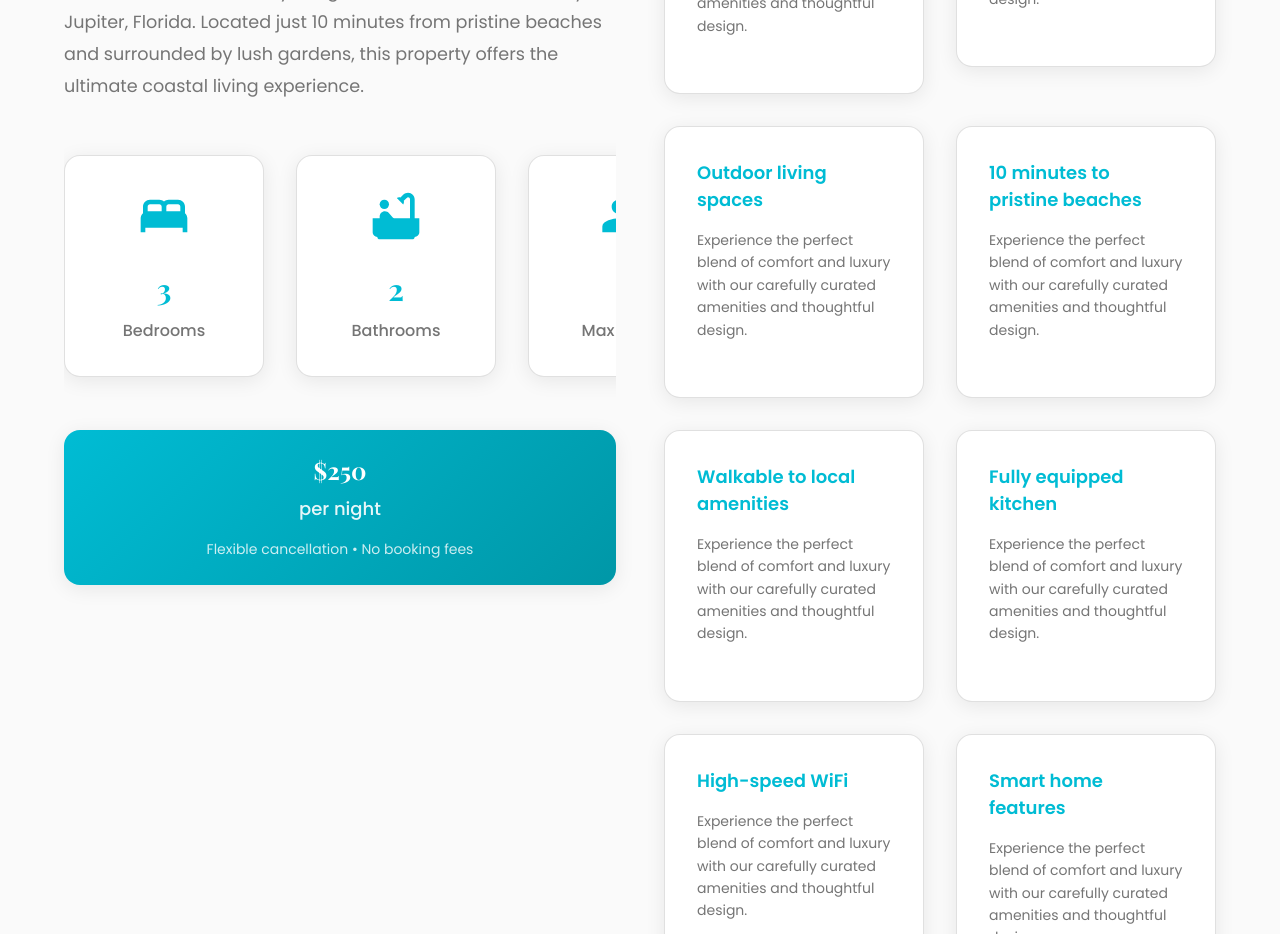
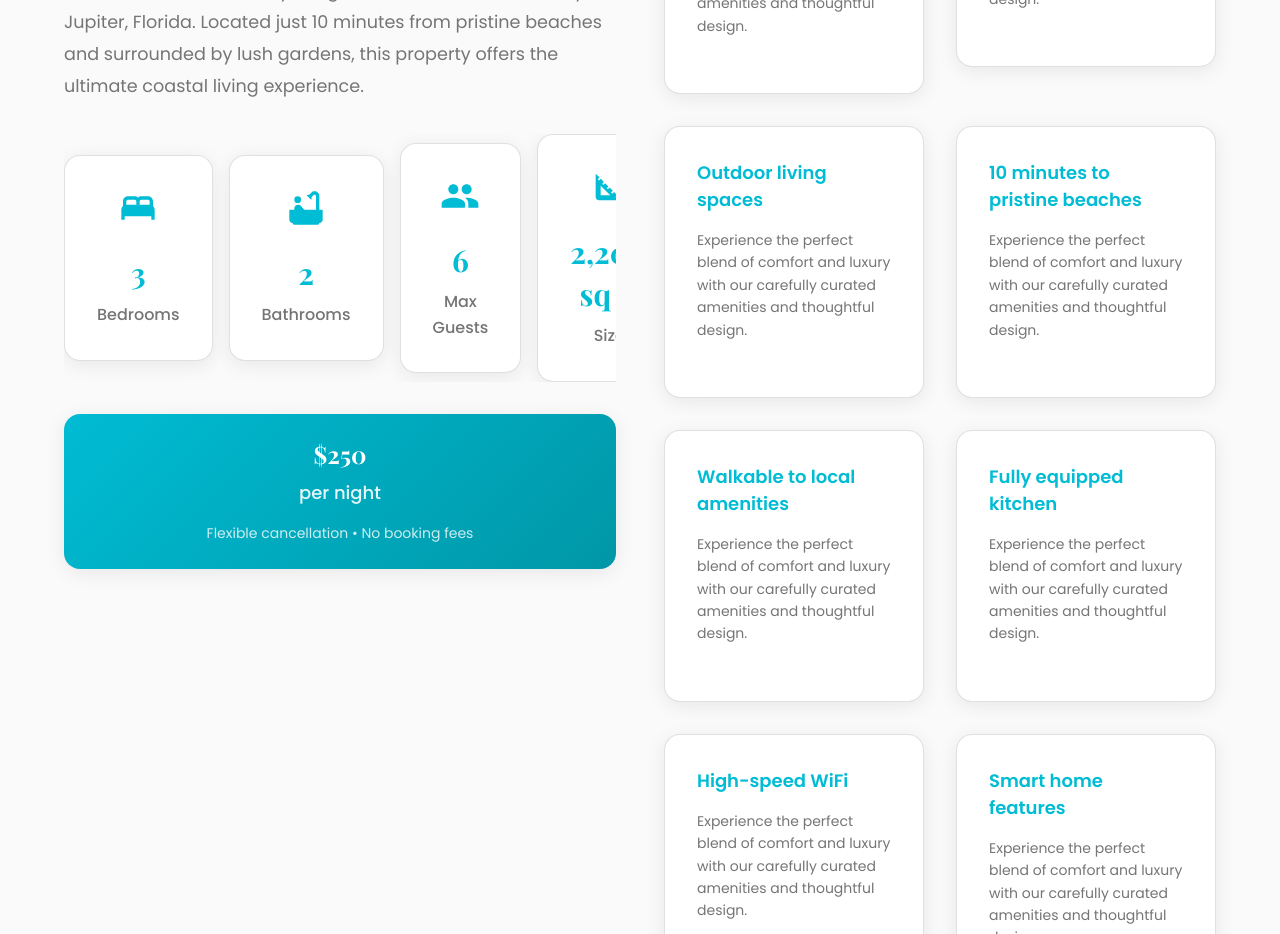
Before and after one commit to ahmadniaz/coastal-paradise, a Next.js app: page / in a window 1280 px wide. Shown: the part 1180-2114 px from the top of the page. Built offline with nearby package versions, Linux system fonts and the light colour scheme.

Commit message:
fixed cards issue on home

```diff
--- a/src/components/property/PropertyDetails/index.tsx
+++ b/src/components/property/PropertyDetails/index.tsx
@@ -119,9 +119,10 @@ export default function PropertyDetails() {
                 <Box sx={{
                   display: 'flex',
                   alignItems: 'center',
-                  gap: 0,
+                  gap: 2,
                   flexWrap: 'nowrap',
                   overflowX: 'auto',
+                  width: '100%',
                   '&::-webkit-scrollbar': {
                     height: 4,
                   },
@@ -149,7 +150,8 @@ export default function PropertyDetails() {
                             backgroundColor: 'background.paper',
                             border: '1px solid',
                             borderColor: 'divider',
-                            minWidth: '200px',
+                            minWidth: '120px',
+                            flex: '1 1 0px',
                             '&:hover': {
                               transform: 'translateY(-4px)',
                               boxShadow: '0 8px 25px rgba(0, 0, 0, 0.1)',
@@ -159,7 +161,7 @@ export default function PropertyDetails() {
                         >
                           <stat.icon
                             sx={{
-                              fontSize: '3.5rem',
+                              fontSize: '2.5rem',
                               color: 'primary.main',
                               mb: 2,
                             }}
@@ -187,17 +189,6 @@ export default function PropertyDetails() {
                           </Typography>
                         </Card>
                       </motion.div>
-                      {index < propertyStats.length - 1 && (
-                        <Box
-                          sx={{
-                            width: '2px',
-                            height: '60px',
-                            backgroundColor: 'divider',
-                            mx: 2,
-                            borderRadius: 1,
-                          }}
-                        />
-                      )}
                     </React.Fragment>
                   ))}
                 </Box>
```
